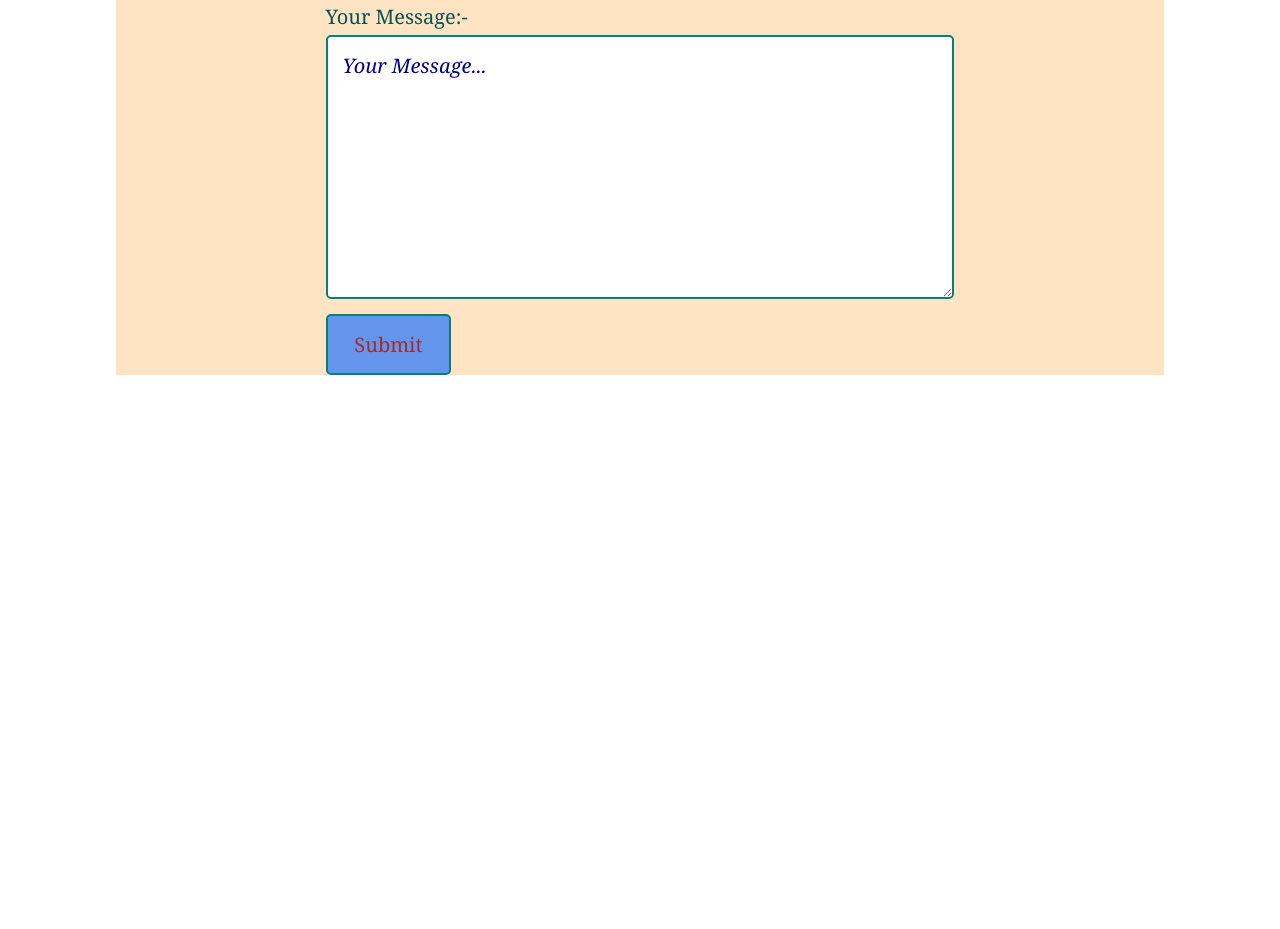
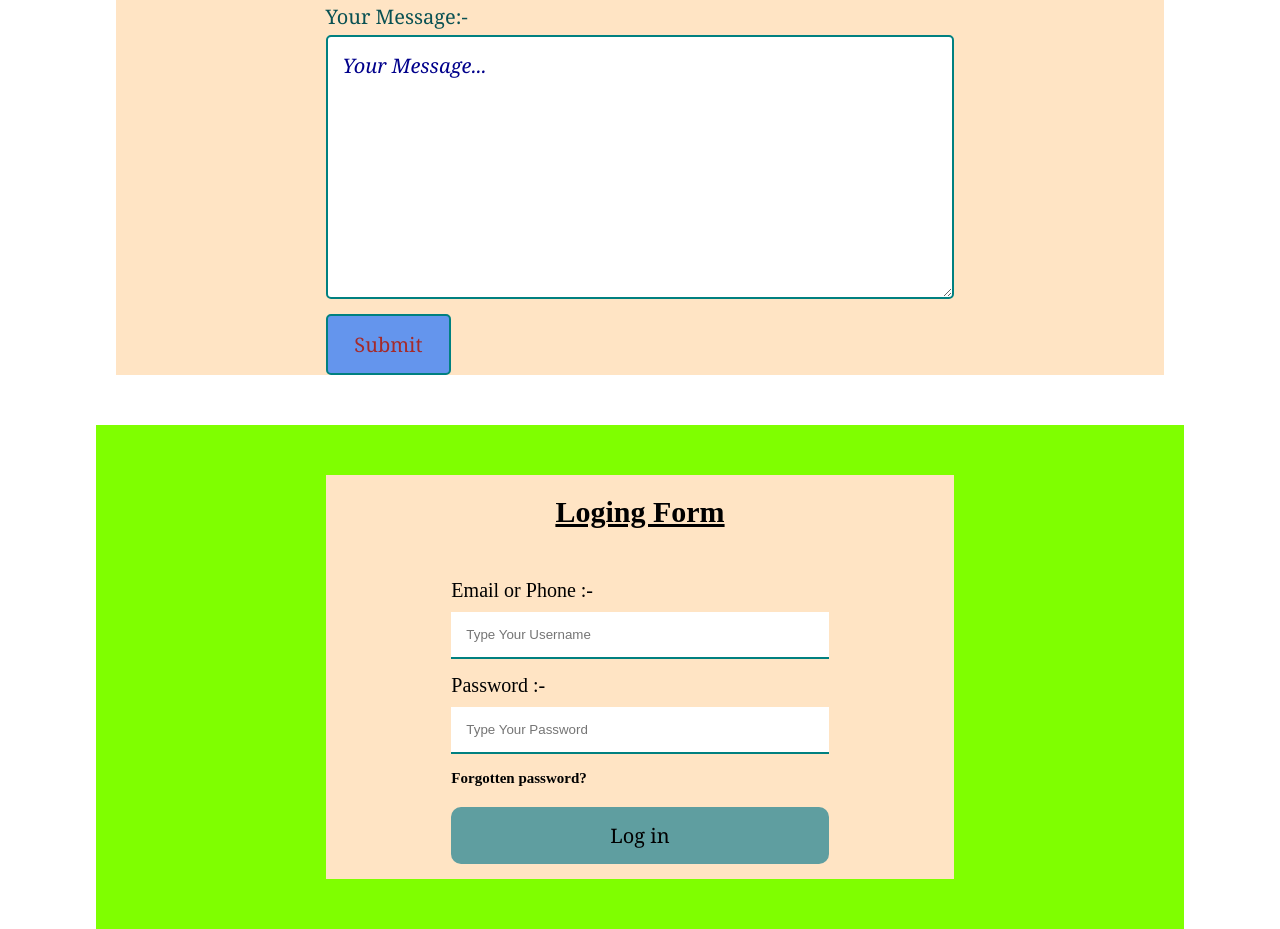
Before and after one commit to robin604680/class-10, a plain HTML site: page index.html in a window 1280 px wide. Shown: the part 433-1362 px from the top of the page. Before the commit the page ends 858 px from the top, so only its background shows below. Drawn offline with Linux system fonts and the light colour scheme.

Commit message:
add loging form

```diff
--- a/index.html
+++ b/index.html
@@ -8,14 +8,14 @@
     <link rel="stylesheet" href="./style.css">
 </head>
 <body>
-    <section class="container">
+    <section class="container-1">
         <div class="form-1">
             <h2>Contuct Us</h2>
             <form action="#" class="form">
-                <label for="name">Your Name:-</label>
+                <label for="name">Name:-</label>
                 <input type="text" placeholder="Your name" id="name">
                 <label for="email">Your Email:-</label>
-                <input type="text" placeholder="Your name" id="email">
+                <input type="text" placeholder="Your email" id="email">
                 <label for="number">Your Number:-</label>
                 <input type="text" placeholder="Your number" id="number">
                 <label for="msg">Your Message:-</label>
@@ -24,5 +24,18 @@
             </form>
         </div>
     </section>
+    <section class="container-2">
+        <div class="form-2">
+            <h2>Loging Form</h2>
+            <form action="#" class="form-2">
+                <label for="email or phone">Email or Phone :-</label>
+                <input type="text" placeholder="Type Your Username" id="email or phone">
+                <label for="password">Password :-</label>
+                <input type="password" placeholder="Type Your Password" id="password">
+                <a href="#">Forgotten password?</a>
+                <input type="submit" value="Log in">
+            </form>
+        </div>
+    </section>
 </body>
 </html>
--- a/style.css
+++ b/style.css
@@ -6,10 +6,14 @@
 h2{
     text-align: center;
 }
-.container{
+.container-1{
     width: 85%;
     margin: 0 auto;
     padding: 20px;
+}
+.form {
+    width: 60%;
+    margin: 30px auto;
 }
 .form-1 {
     background-color: bisque;
@@ -19,10 +23,6 @@ h2{
     padding: 20px;
     font-size: 30px;
     text-decoration: underline;
-}
-.form {
-    width: 60%;
-    margin: 30px auto;
 }
 .form input, textarea{
     padding: 15px;
@@ -60,3 +60,67 @@ h2{
     font-style: italic;
 
 }
+
+/*-----Form-2-----*/
+.container-2{
+    width: 85%;
+    margin: 0 auto;
+    padding: 20px;
+    background-color: chartreuse;
+}
+.form-2 {
+    width: 60%;
+    min-height: 300px;
+    margin: 30px auto;
+    background-color: bisque;
+}
+.form-2 h2{
+    text-align: center;
+    padding: 20px;
+    font-size: 30px;
+    text-decoration: underline;
+    margin-bottom: 20px;
+
+}
+.form-2 a{
+    text-decoration: none;
+    font-size: 15px;
+    color: black;
+    font-weight: bold;
+
+}
+.form-2 a:hover{
+    color: red;
+}
+.form-2 label{
+    margin-bottom: 10px;
+    font-size: 20px;
+}
+.form-2 input{
+    padding: 15px;
+    border: 0;
+    border-bottom: 2px solid teal;
+    outline: 0;
+}
+.form-2 input, label {
+    display: block;
+    width: 100%;
+}
+.form-2 input{
+    margin-bottom: 15px;
+}
+.form-2 input[type=submit]{
+    text-align: center;
+    border: 2px solid black;
+    border-radius: 10px;
+    background-color: cadetblue;
+    border: none;
+    cursor: pointer;
+    margin-top: 20px;
+    font-family: Georgia, 'Times New Roman', Times, serif;
+    font-size: 20px;
+}
+.form-2 input[type=submit]:hover{
+    background-color: teal;
+    color: darkblue;
+}
```
